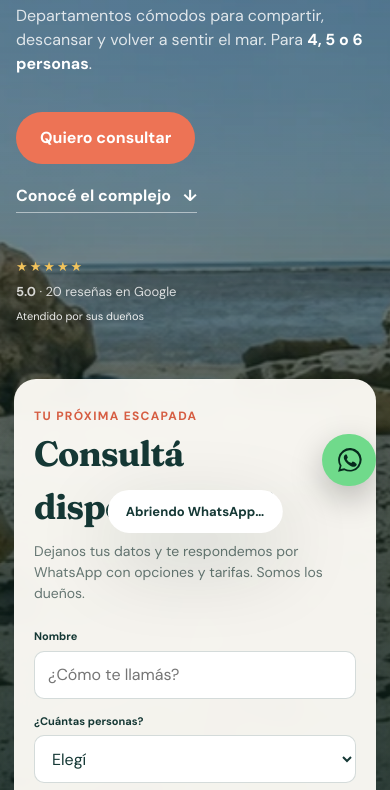
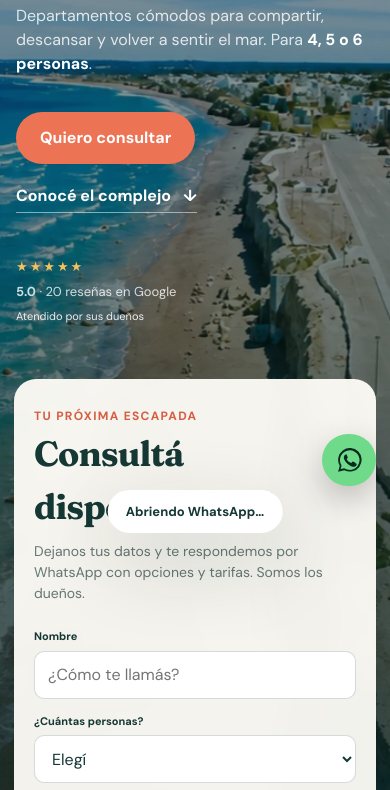
Before and after one commit to nievarodrigo/mpm-las-grutas, a website: page index.html in a window 390 px wide. Shown: the part 344-1134 px from the top of the page. Drawn offline with Linux system fonts and the light colour scheme.

Commit message:
feat: use coastal aerial hero image

```diff
--- a/styles.css
+++ b/styles.css
@@ -60,7 +60,7 @@ a { color: inherit; text-decoration: none; }
 
 .hero { min-height: 810px; position: relative; display: grid; align-items: center; color: white; overflow: hidden; }
 .hero__image, .hero__veil { position: absolute; inset: 0; }
-.hero__image { background: url('/public/images/hero-gruta.webp') center 54% / cover no-repeat; transform: scale(1.02); animation: hero-in 1.5s cubic-bezier(.2,.7,.2,1) both; }
+.hero__image { background: url('/public/images/hero-las-grutas.webp') center 54% / cover no-repeat; transform: scale(1.02); animation: hero-in 1.5s cubic-bezier(.2,.7,.2,1) both; }
 .hero__veil { background: linear-gradient(90deg, rgba(6,29,27,.78) 0%, rgba(6,29,27,.53) 46%, rgba(6,29,27,.12) 73%), linear-gradient(0deg, rgba(6,29,27,.55), transparent 42%); }
 .hero__layout { position: relative; z-index: 2; display: grid; grid-template-columns: minmax(0, 1.2fr) 440px; align-items: center; gap: 80px; padding-top: 100px; }
 .hero__copy { padding-top: 26px; }
@@ -265,7 +265,7 @@ input:focus, select:focus { border-color: var(--teal); box-shadow: 0 0 0 3px rgb
   .brand__meta strong { font-size: 10px; }
   .brand__meta em { font-size: 13px; }
   .hero { padding-top: 146px; }
-  .hero__image { background-image: url('/public/images/hero-gruta-mobile.webp'); background-position: 50% 48%; }
+  .hero__image { background-image: url('/public/images/hero-las-grutas-mobile.webp'); background-position: 50% 52%; }
   .hero__veil { background: linear-gradient(0deg, rgba(6,29,27,.9) 8%, rgba(6,29,27,.48) 65%, rgba(6,29,27,.36)); }
   .hero h1 { font-size: clamp(56px, 18vw, 78px); }
   .hero__lead { font-size: 16px; }
```
Also changed, not shown: public/images/hero-las-grutas-mobile.webp (added), public/images/hero-las-grutas.webp (added).
